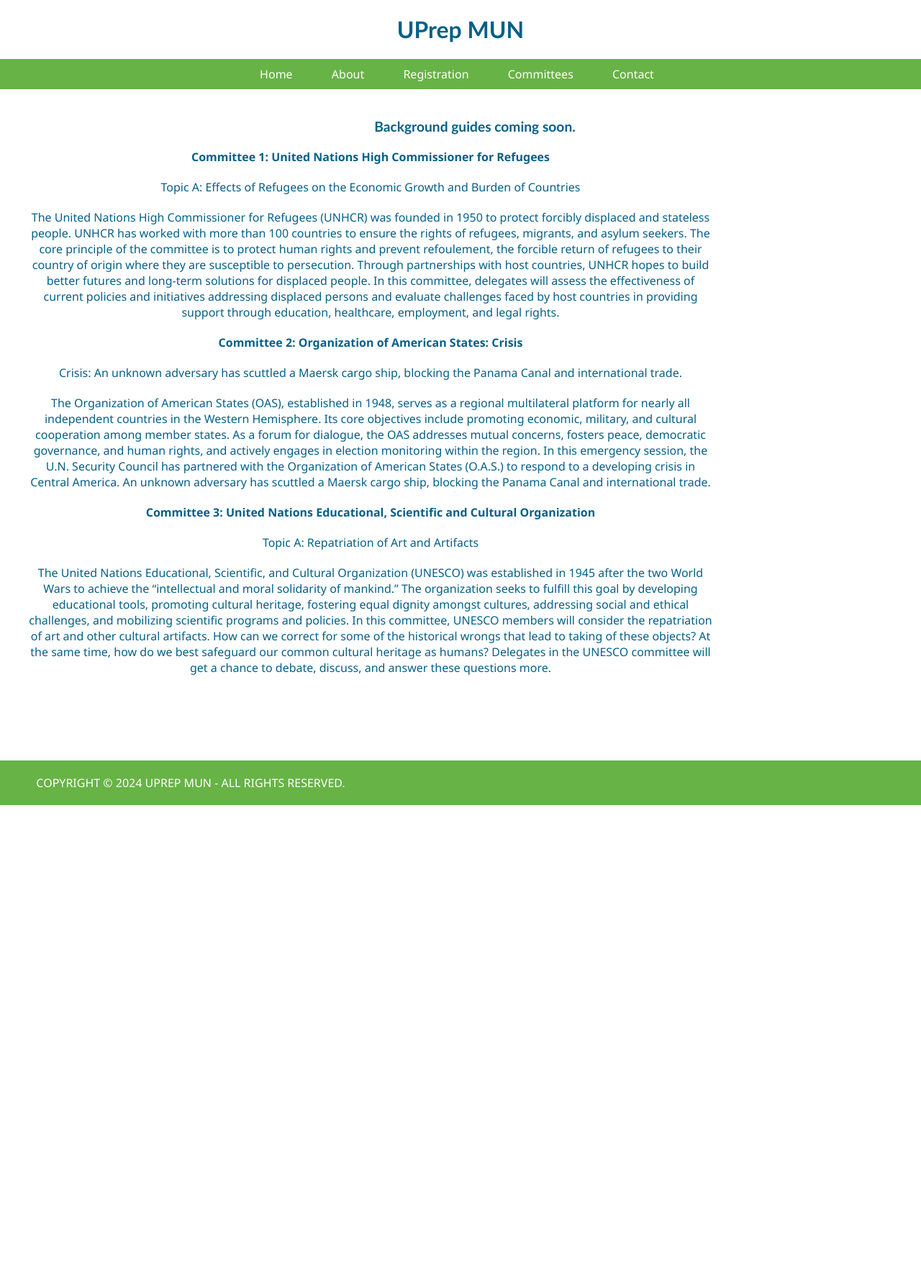
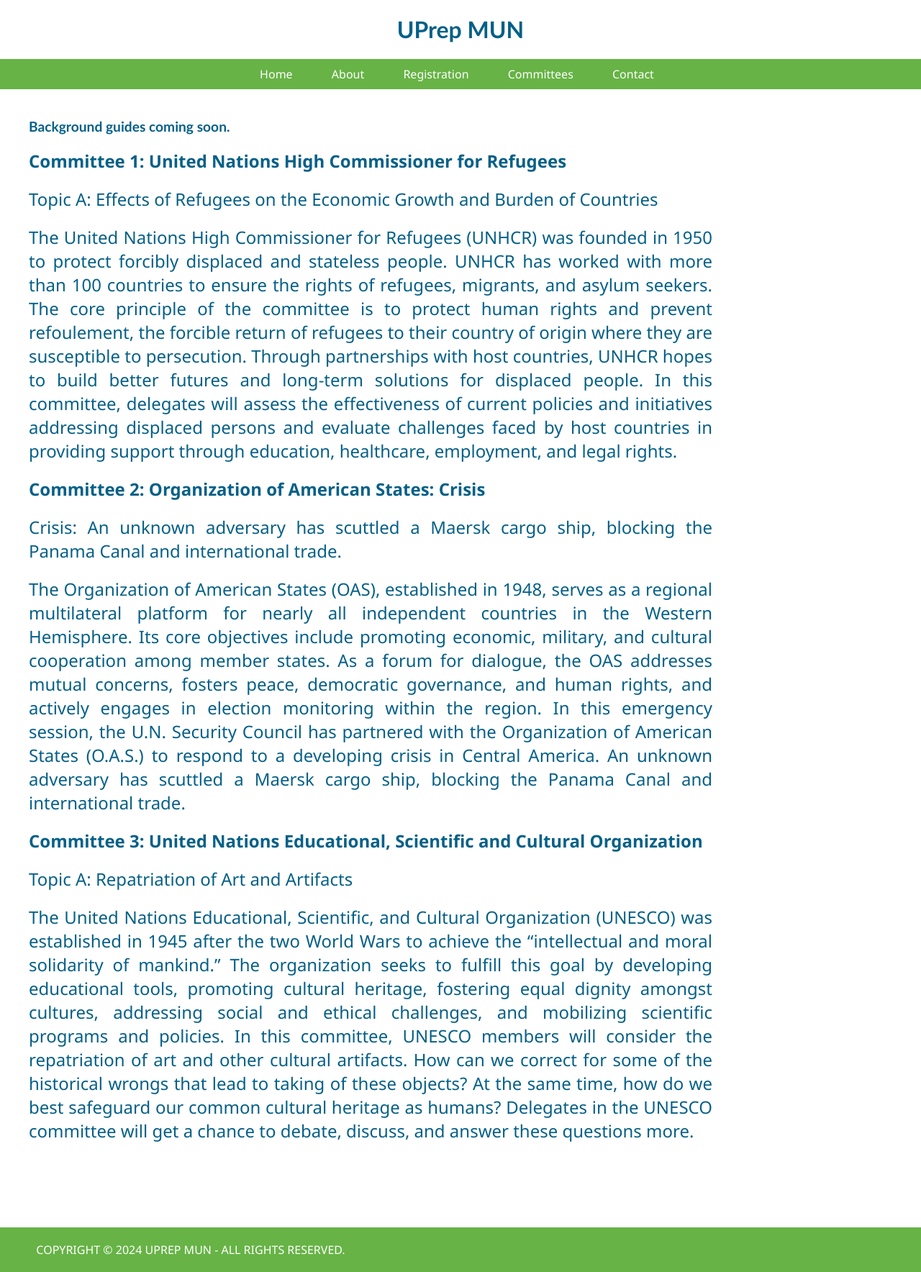
Before and after one commit to AnoushaMukherjee/UPrepMUN-website, a Flask app: page /templates/committees in a window 1280 px wide. Shown: the whole page at 72% size. Before the commit the page ends 1119 px from the top, so only its background shows below. Run offline with Flask 3, Linux system fonts and the light colour scheme.

Commit message:
Update committees.html

```diff
--- a/templates/committees.html
+++ b/templates/committees.html
@@ -18,7 +18,7 @@
         font-size: larger;
         font-style: normal;
         font-family: 'Trebuchet MS', 'Lucida Sans Unicode', 'Lucida Grande', 'Lucida Sans', Arial, sans-serif;
-        text-align: center;
+        text-align: left;
         margin-top: -160px;
         margin-bottom: 0px;
         margin-left: -60px;
@@ -26,8 +26,9 @@
     p {
         font-family: 'Segoe UI', sans-serif;
         color: rgb(5, 96, 135);
+        font-size: x-large;
         padding: 10px 20px;
-        text-align: center;
+        text-align: justify;
         margin-top: 10px;
         margin-left: -80px;
         margin-right: 270px;
```
